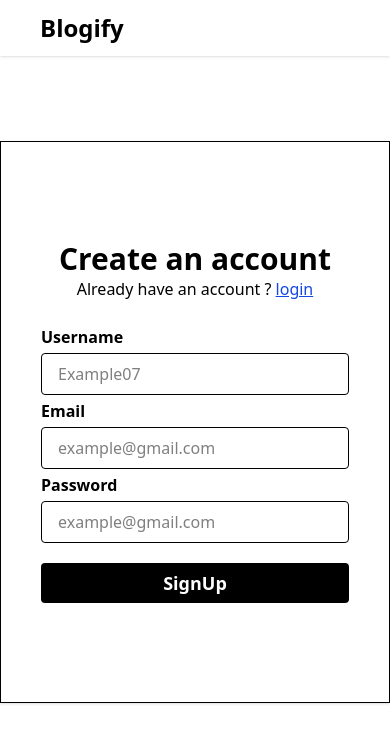
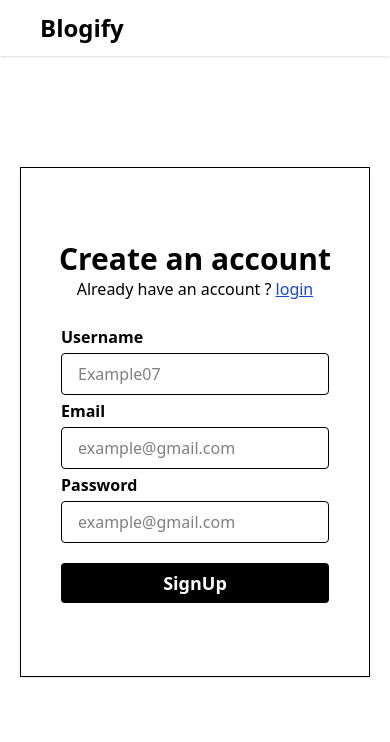
Before and after one commit to Anmolwalia07/Blogify, a React (Vite) app in the folder frontend/: page /signup in a window 390 px wide. Shown: the top 742 px of the page. Built offline with nearby package versions, Linux system fonts and the light colour scheme.

Commit message:
login page css

```diff
--- a/frontend/src/pages/Login.tsx
+++ b/frontend/src/pages/Login.tsx
@@ -43,7 +43,7 @@ function Login() {
     <Logo/>
     {loading && <Loader/>}
     {feedback?.message && <FeedbackMessage type={feedback.type} message={feedback.message} onClose={()=>{setFeedback(null)}}/>}
-    <div className="w-full h-screen flex justify-center items-center">
+    <div className="w-full h-screen flex justify-center items-center px-5 md:px-8 py-10 lg:py-0 lg:px-0">
         <div className="lg:w-[72rem] md:h-[45%] xl:h-2/3  w-full h-2/3 flex border">
         <div className="md:w-1/2 h-full flex flex-col items-center w-full justify-center bg-[#ffffff]">
         <h1 className="text-3xl font-bold ">Login an account</h1>
--- a/frontend/src/pages/Signup.tsx
+++ b/frontend/src/pages/Signup.tsx
@@ -45,8 +45,8 @@ function Signup() {
     <Logo/>
     {loading && <Loader/>}
     {feedback?.message && <FeedbackMessage type={feedback.type} message={feedback.message} onClose={()=>{setFeedback(null)}}/>}
-    <div className="w-full h-screen flex justify-center items-center ">
-        <div className="lg:w-[72rem] md:h-[45%] xl:h-2/3  w-full h-2/3 flex shadow border">
+    <div className="w-full h-screen flex justify-center items-center px-5 md:px-8 py-10 lg:py-0 lg:px-0">
+        <div className="lg:w-[72rem] md:h-[45%] xl:h-2/3  w-full h-2/3 flex shadow  border">
         <div className="md:w-1/2 h-full flex flex-col items-center w-full justify-center bg-[#ffffff]">
         <h1 className="text-3xl font-bold ">Create an account</h1>
         <h1>Already have an account ? <Link to={`/login`} className="text-blue-700 underline">login</Link></h1>
```
